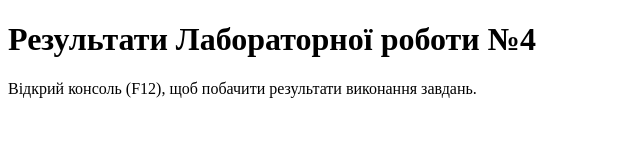
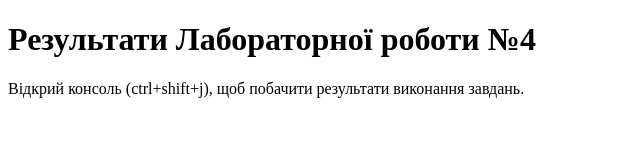
Before and after one commit to yvushynkina-cmd/Lab4, a plain HTML site: page index.html in a window 1280 px wide. Shown: the whole page, without its empty margins (0-640 px from the left). Drawn offline with Linux system fonts and the light colour scheme.

Commit message:
fix: дрібні виправлення

```diff
--- a/index.html
+++ b/index.html
@@ -6,7 +6,7 @@
 </head>
 <body>
     <h1>Результати Лабораторної роботи №4</h1>
-    <p>Відкрий консоль (F12), щоб побачити результати виконання завдань.</p>
+    <p>Відкрий консоль (ctrl+shift+j), щоб побачити результати виконання завдань.</p>
     <script src="script.js"></script>
 </body>
 </html>
```
